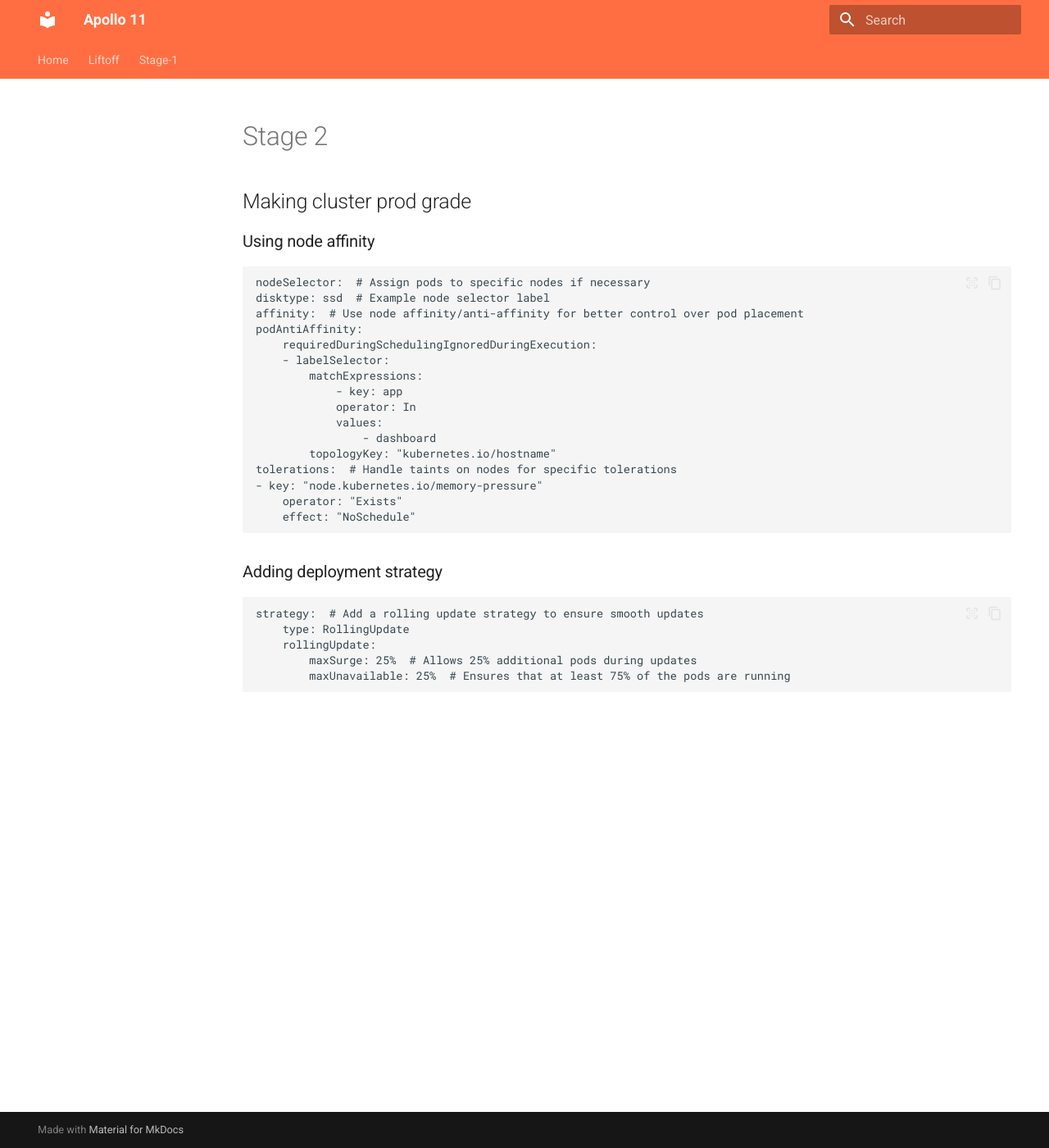
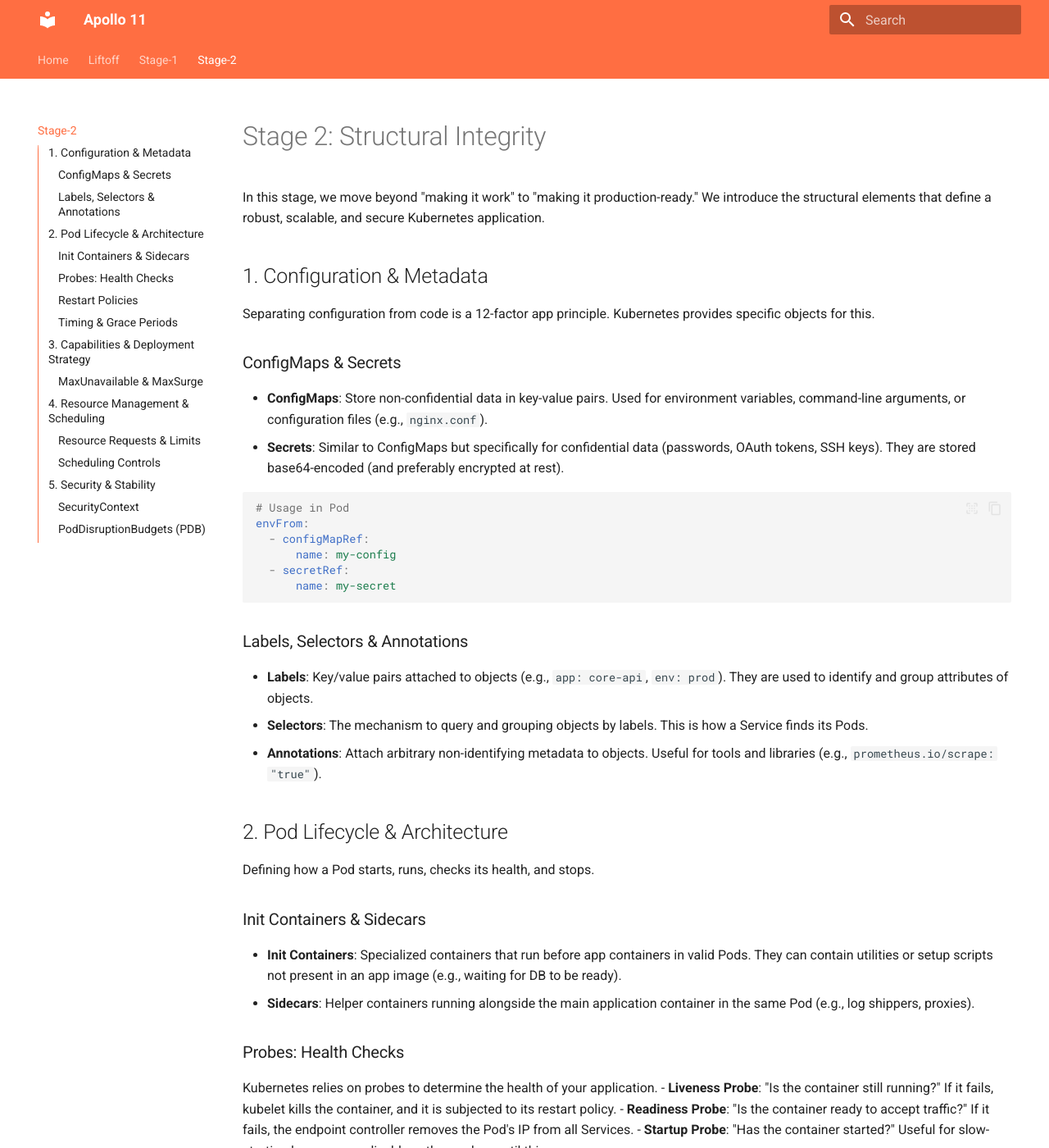
Before and after one commit to darshan-raul/apollo11-docs, an MkDocs documentation site: the page built from docs/stages/stage-2/stage-2.md, in a window 1280 px wide and 1400 px high. Shown: the whole window at 82% size. Built offline with MkDocs 1.6.1 and Material for MkDocs 9.7.7, drawn with Linux system fonts in a browser that asks for light colours; some of the changed text lies outside the part shown.

Commit message:
adds stage2 iniital docs

````diff
--- a/docs/stages/stage-2/stage-2.md
+++ b/docs/stages/stage-2/stage-2.md
@@ -1,34 +1,104 @@
-## Making cluster prod grade
+# Stage 2: Structural Integrity
 
+In this stage, we move beyond "making it work" to "making it production-ready." We introduce the structural elements that define a robust, scalable, and secure Kubernetes application.
 
-### Using node affinity
+## 1. Configuration & Metadata
 
-```
-nodeSelector:  # Assign pods to specific nodes if necessary
-disktype: ssd  # Example node selector label
-affinity:  # Use node affinity/anti-affinity for better control over pod placement
-podAntiAffinity:
-    requiredDuringSchedulingIgnoredDuringExecution:
-    - labelSelector:
-        matchExpressions:
-            - key: app
-            operator: In
-            values:
-                - dashboard
-        topologyKey: "kubernetes.io/hostname"
-tolerations:  # Handle taints on nodes for specific tolerations
-- key: "node.kubernetes.io/memory-pressure"
-    operator: "Exists"
-    effect: "NoSchedule"
+Separating configuration from code is a 12-factor app principle. Kubernetes provides specific objects for this.
+
+### ConfigMaps & Secrets
+- **ConfigMaps**: Store non-confidential data in key-value pairs. Used for environment variables, command-line arguments, or configuration files (e.g., `nginx.conf`).
+- **Secrets**: Similar to ConfigMaps but specifically for confidential data (passwords, OAuth tokens, SSH keys). They are stored base64-encoded (and preferably encrypted at rest).
+
+```yaml
+# Usage in Pod
+envFrom:
+  - configMapRef:
+      name: my-config
+  - secretRef:
+      name: my-secret
 ```
 
+### Labels, Selectors & Annotations
+- **Labels**: Key/value pairs attached to objects (e.g., `app: core-api`, `env: prod`). They are used to identify and group attributes of objects.
+- **Selectors**: The mechanism to query and grouping objects by labels. This is how a Service finds its Pods.
+- **Annotations**: Attach arbitrary non-identifying metadata to objects. Useful for tools and libraries (e.g., `prometheus.io/scrape: "true"`).
 
-### Adding deployment strategy
+## 2. Pod Lifecycle & Architecture
 
+Defining how a Pod starts, runs, checks its health, and stops.
+
+### Init Containers & Sidecars
+- **Init Containers**: Specialized containers that run before app containers in valid Pods. They can contain utilities or setup scripts not present in an app image (e.g., waiting for DB to be ready).
+- **Sidecars**: Helper containers running alongside the main application container in the same Pod (e.g., log shippers, proxies).
+
+### Probes: Health Checks
+Kubernetes relies on probes to determine the health of your application.
+- **Liveness Probe**: "Is the container still running?" If it fails, kubelet kills the container, and it is subjected to its restart policy.
+- **Readiness Probe**: "Is the container ready to accept traffic?" If it fails, the endpoint controller removes the Pod's IP from all Services.
+- **Startup Probe**: "Has the container started?" Useful for slow-starting legacy apps; disables other probes until this passes.
+
+```yaml
+livenessProbe:
+  httpGet:
+    path: /healthz
+    port: 8080
+  initialDelaySeconds: 3
+  periodSeconds: 3
 ```
-strategy:  # Add a rolling update strategy to ensure smooth updates
-    type: RollingUpdate
-    rollingUpdate:
-        maxSurge: 25%  # Allows 25% additional pods during updates
-        maxUnavailable: 25%  # Ensures that at least 75% of the pods are running
+
+### Restart Policies
+Determines behavior when a container exits.
+- `Always`: (Default) Container is restarted if it stops.
+- `OnFailure`: Restart only if it exits with non-zero code.
+- `Never`: Do not restart.
+
+### Timing & Grace Periods
+- **`minReadySeconds`**: Minimum seconds a Pod must be ready without crashing for it to be considered "available". Crucial for slowing down rollouts.
+- **`terminationGracePeriodSeconds`**: Amount of time Kubernetes waits for a Pod to shut down gracefully (SIGTERM) before forcibly killing it (SIGKILL). Default is 30s.
+
+## 3. Capabilities & Deployment Strategy
+
+Controlling how updates are rolled out.
+
+### MaxUnavailable & MaxSurge
+Used in `RollingUpdate` strategy to control the speed and safety of updates.
+- **`maxUnavailable`**: check how many Pods can be unavailable during the update (e.g., "1" or "10%").
+- **`maxSurge`**: How many Pods can be created above the desired amount (e.g., "1" or "10%").
+
+```yaml
+strategy:
+  type: RollingUpdate
+  rollingUpdate:
+    maxSurge: 1
+    maxUnavailable: 0
 ```
+
+## 4. Resource Management & Scheduling
+
+Ensuring applications have resources and land on the right nodes.
+
+### Resource Requests & Limits
+- **Requests**: What the container *needs*. Kubernetes schedules the Pod on a node with at least this much available.
+- **Limits**: The *maximum* a container can use. If it exceeds memory limit -> OOMKilled. If it exceeds CPU limit -> Throttled.
+- **ResourceQuotas**: Constraints that limit aggregate resource consumption per Namespace.
+
+### Scheduling Controls
+- **Taints & Tolerations**:
+  - **Taints** are applied to a Node to repel specific Pods (e.g., `dedicated=gpu:NoSchedule`).
+  - **Tolerations** are applied to Pods to allow them to schedule on tainted nodes.
+- **Node Affinity**: Rules to constrain which nodes your Pod is eligible to be scheduled on, based on node labels.
+- **Pod Affinity/Anti-Affinity**:
+  - **Affinity**: Run this Pod on the same node/zone as *these other* Pods (e.g., app + cache).
+  - **Anti-Affinity**: Do *not* run this Pod on the same node/zone as *these other* Pods (e.g., high availability separating replicas).
+
+## 5. Security & Stability
+
+### SecurityContext
+Defines privilege and access control settings for a Pod or Container.
+- `runAsUser` / `runAsGroup`: Run as a specific UID/GID.
+- `allowPrivilegeEscalation`: Prevent getting more privileges than the parent process.
+- `readOnlyRootFilesystem`: Mounts the container's root filesystem as read-only.
+
+### PodDisruptionBudgets (PDB)
+limits the number of Pods of a replicated application that are down simultaneously from voluntary disruptions (e.g., draining a node for maintenance). Ensures service availability during cluster operations.
--- a/mkdocs.yml
+++ b/mkdocs.yml
@@ -34,6 +34,7 @@ nav:
   - Home: index.md
   - Liftoff: stages/liftoff/liftoff.md
   - Stage-1: stages/stage-1/stage-1.md
+  - Stage-2: stages/stage-2/stage-2.md
 
 markdown_extensions:
   - admonition
````
Also changed, not shown: docs/stages/liftoff/liftoff.md (+6 -6 lines), docs/stages/stage-1/stage-1.md (+78 -122 lines).
